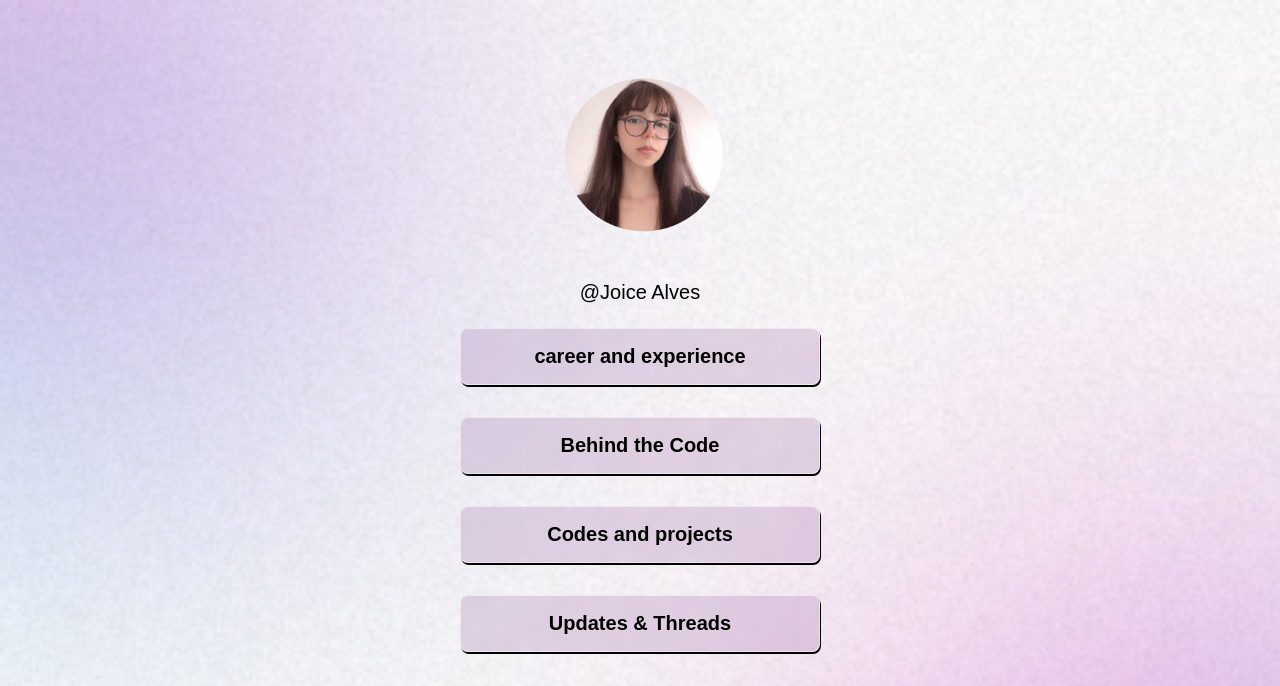
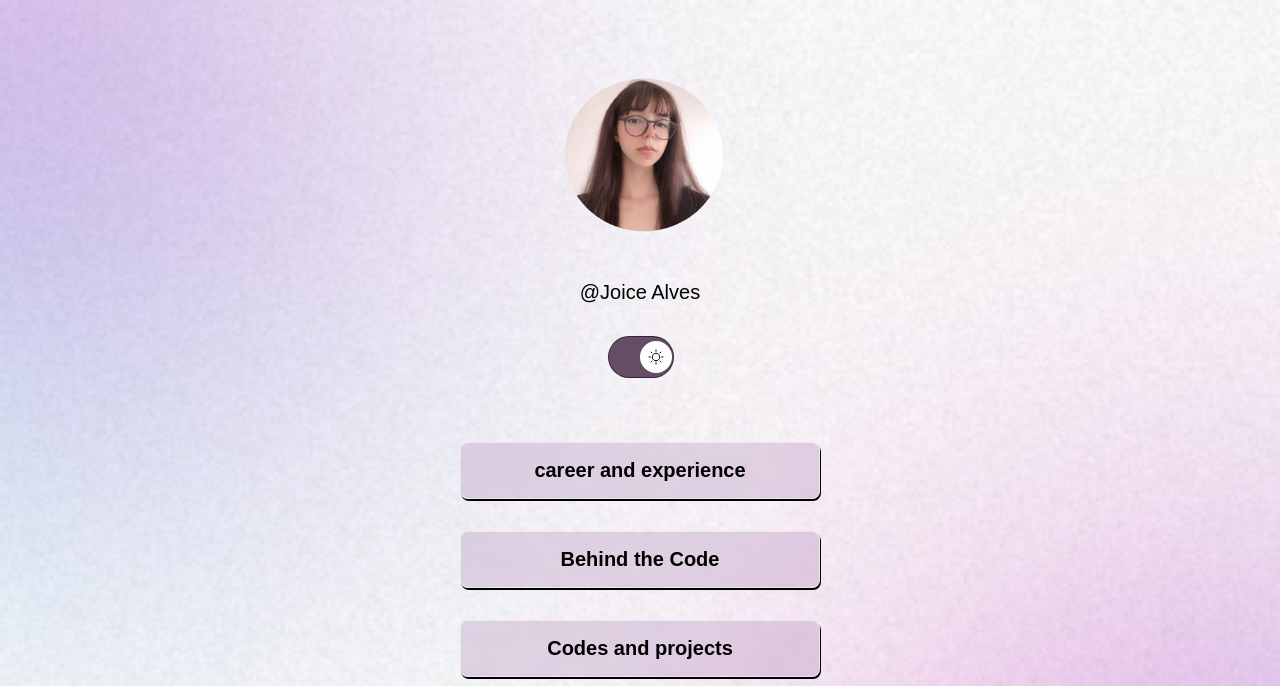
Before and after one commit to joicealvesdev/devlinks-joice-alves, a plain HTML site: page dev-links/index.html in a window 1280 px wide. Shown: the top 686 px of the page. Drawn offline with nearby package versions, Linux system fonts and the light colour scheme; a web font is replaced by a local one.

Commit message:
final adjustments

```diff
--- a/dev-links/index.html
+++ b/dev-links/index.html
@@ -17,6 +17,12 @@
         <div id="profile">
             <img src="assets/eu-perfil.png" alt="Foto de Perfil" id="profile-img" width="150px" height="150px">
     <p class="profile-p">@Joice Alves</p>
+
+   <div id="switch">
+  <button aria-label="Alternar tema"></button>
+  <span ></span>
+</div>
+    </div>
 
 
                         <ul>
@@ -97,8 +103,7 @@
 
     </div>
 
-
-
+   <script src="script.js"></script>
 
 </body>
 </html>
--- /dev/null
+++ b/dev-links/script.js
@@ -0,0 +1,6 @@
+const html = document.documentElement;
+const switchButton = document.querySelector("#switch button");
+
+switchButton.addEventListener("click", () => {
+  html.classList.toggle("light");
+});
--- a/dev-links/style.css
+++ b/dev-links/style.css
@@ -24,6 +24,7 @@ body {
     --surface-color: rgba(255,255,255, 0.5);
    --surface-color-hover: rgba(0, 0, 0, 0.2);
    --highlight-color: rgba(255, 255, 255, 0.2);
+   --switch-bg-url: url(assets/moonstars.svg)
 }
 
 
@@ -34,6 +35,7 @@ body {
     --surface-color:rgba(0,0,0, 0.5);
      --surface-color-hover: rgba(0, 0, 0, 0.2);
      --highlight-color: rgba(0, 0, 0, 0.1);
+     --switch-bg-url: url(assets/sun.svg)
 }
 
 
@@ -45,7 +47,7 @@ body {
 
 
 }
-
+/*Profile*/
 #profile img {
 
     width: 50%;
@@ -54,6 +56,82 @@ body {
     justify-content: center;
     align-items: center;
 }
+
+.profile-p{
+     font-family: 'Zalando Sans Expanded', sans-serif;
+     font-size: 20px;
+     margin-top: 8px;
+
+}
+
+
+
+/*switch*/
+
+/*#switch button {
+  width: 32px;
+  height: 32px;
+  background-color: white;
+  border: 0;
+  border-radius: 50%;
+  background-image: var(--switch-bg-url)
+  background-repeat: no-repeat;
+  text-align: center;
+
+} */
+
+
+#switch {
+  position: relative;
+  width: 64px;
+  margin: 16px auto 32px;
+}
+
+#switch button {
+  width: 32px;
+  height: 32px;
+  background: white var(--switch-bg-url) no-repeat center;
+  border: 0;
+  border-radius: 50%;
+  cursor: pointer;
+
+  position: absolute;
+  top: 50%;
+  left: 0;
+  transform: translateY(-50%);
+  transition: left 0.3s;
+  z-index: 1;
+}
+
+#switch span {
+  display: block;
+  width: 64px;
+  height: 24px;
+  background-color: rgb(101, 77, 101);
+
+  border: 1px solid var(--stroke-color);
+  backdrop-filter: blur(4px);
+  -webkit-backdrop-filter: blur(4px);
+  border-radius: 9999px;
+}
+
+.light #switch button {
+  left: 32px;
+ background-color: #fff;
+}
+
+#switch button {
+  transition: left 0.3s ease, transform 0.2s;
+}
+
+#switch button:hover {
+  transform: translateY(-50%) scale(1.05);
+}
+
+
+
+
+
 
 body * {
     font-family: 'Zalando Sans Expanded', sans-serif;
@@ -66,17 +144,13 @@ body * {
 
 }
 
-.profile-p{
-     font-family: 'Zalando Sans Expanded', sans-serif;
-     font-size: 20px;
-     margin-top: 8px;
 
-}
 
 
 .btn {
-      background: rgba(112, 38, 127, 0.16);
-      color: var(--text-color)
+      background: rgba(115, 44, 130, 0.16);
+      color: var(--text-color);
+
 
 
 
```
